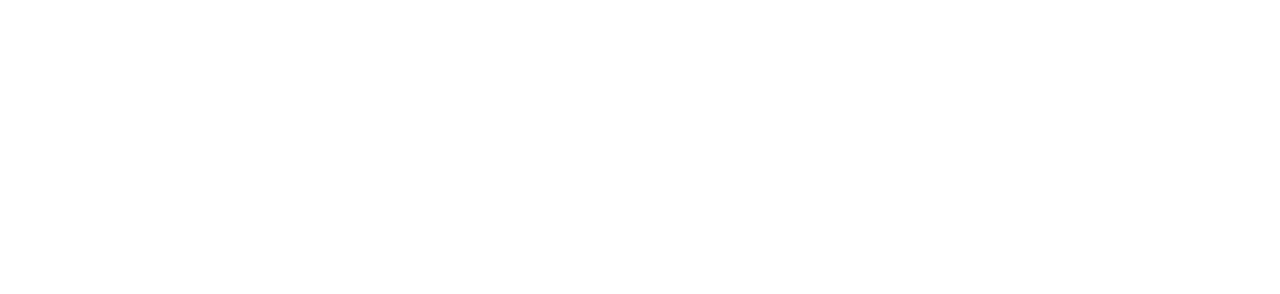
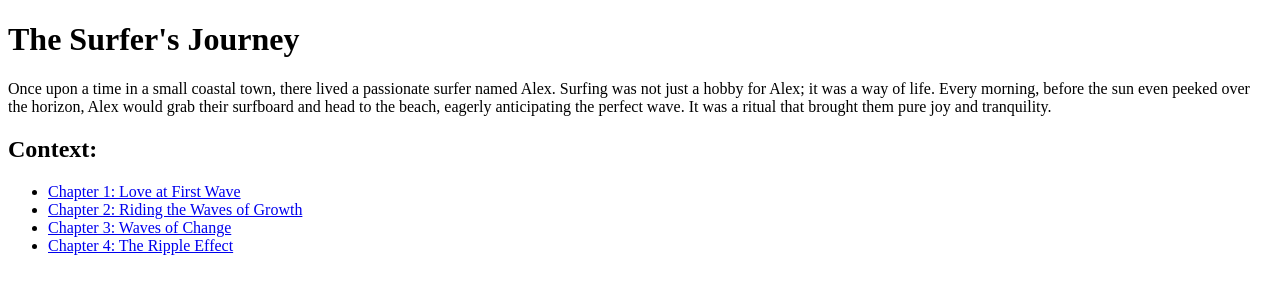
Before and after one commit to LaunchCodeAllhubs/js-assignment-4-html-me-something-91charu, a website: page index.html in a window 1280 px wide. Drawn offline with Linux system fonts and the light colour scheme.

Commit message:
added intro and context

```diff
--- a/index.html
+++ b/index.html
@@ -4,5 +4,23 @@
    </head>
    <body>
       <!-- Write your HTML in this file! -->
+      <header>
+         <h1>The Surfer's Journey</h1>
+         Once upon a time in a small coastal town,
+         there lived a passionate surfer named Alex.
+          Surfing was not just a hobby for Alex; it was a way of life.
+          Every morning, before the sun even peeked over the horizon,
+          Alex would grab their surfboard and head to the beach,
+          eagerly anticipating the perfect wave.
+          It was a ritual that brought them pure joy and tranquility.
+            <h2>Context:</h2>
+            <ul>
+               <li><a href="https://media.istockphoto.com/id/1213412998/photo/young-surfer-learn-to-ride-on-surfboard-on-sea-waves.jpg?s=612x612&w=0&k=20&c=PqUBLVCi25_zL-FGAXbah7n9rbL45A_dQ-tfk0EH6FY=">Chapter 1: Love at First Wave</a></li>
+               <li><a href="https://as1.ftcdn.net/v2/jpg/01/34/38/64/1000_F_134386409_MjJIEZ5QMpxDhLsD5IqoPW7Z9w3xYfjl.jpg">Chapter 2: Riding the Waves of Growth</a></li>
+               <li><a href="https://assets.zyrosite.com/cdn-cgi/image/format=auto,w=612,h=613,fit=crop/YbNeRBxNpZUn3b1P/stoked-instructor-mjE06192wGF1y8Nb.jpg">Chapter 3: Waves of Change</a></li>
+               <li><a href="https://www.soulandsurf.com/wp-content/uploads/2021/04/indiasurflesson-at-Edava-e1627398817654.jpg">Chapter 4: The Ripple Effect</a></li>
+               </ul>
+               <main>
+               <article>
    </body>
 </html>
```
